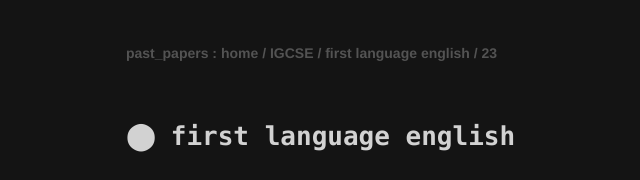
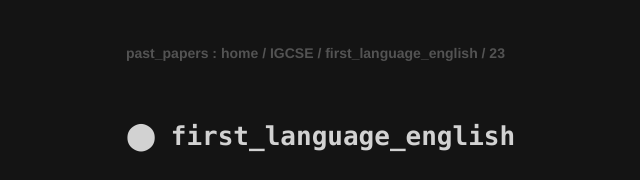
Before and after one commit to scr1pted-0/past-papers, a plain HTML site: page pages/0500/0500_2023.html in a window 1280 px wide. Shown: the top 180 px of the page, 122-762 px from the left. Drawn offline with Linux system fonts and the light colour scheme.

Commit message:
Update 0500_2023.html

```diff
--- a/pages/0500/0500_2023.html
+++ b/pages/0500/0500_2023.html
@@ -10,10 +10,10 @@
 
 <body>
 <!-- Navigation Links -->
-<h4>past_papers : <a href="../../index.html" target="_self">home</a> / <a href="../home/igcse_home.html" target="_self">IGCSE</a> / <a href="0500.html" target="_self">first language english</a> / <a href="0500_2023.html" target="_self">23</a></h4>
+<h4>past_papers : <a href="../../index.html" target="_self">home</a> / <a href="../home/igcse_home.html" target="_self">IGCSE</a> / <a href="0500.html" target="_self">first_language_english</a> / <a href="0500_2023.html" target="_self">23</a></h4>
 
 <!-- Page Title -->
-<h1>⬤ first language english</h1>
+<h1>⬤ first_language_english</h1>
 
 <!-- Table of Year/Month and Exam Papers -->
 <table>
```
